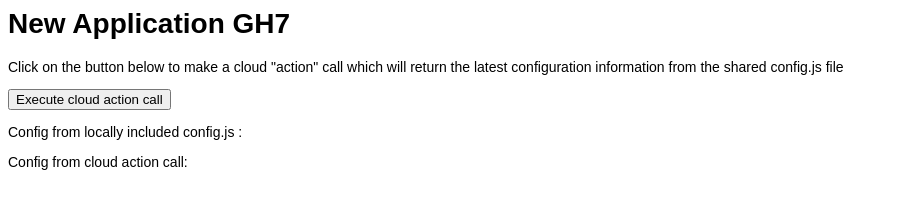
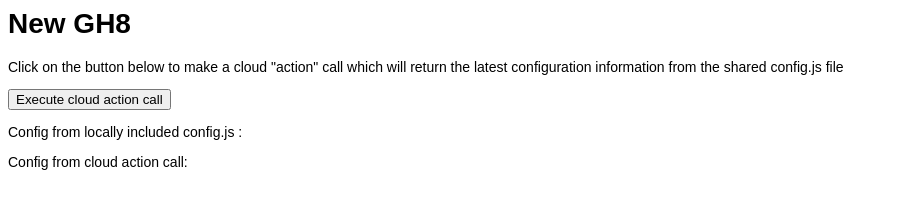
Before and after one commit to mmurphy/Hello-World, a plain HTML site: page client/default/index.html in a window 1280 px wide. Shown: the whole page, without its empty margins (0-898 px from the left). Drawn offline with Linux system fonts and the light colour scheme; files whose address does not match are found by name.

Commit message:
Edited client/default/index.html via GitHub

```diff
--- a/client/default/index.html
+++ b/client/default/index.html
@@ -19,7 +19,7 @@ a new app to the app store.
 
 <link href="css/style.css" rel="stylesheet" />
 
-<h1>New Application GH7</h1>
+<h1>New GH8</h1>
 
 <p> Click on the button below to make a cloud "action" call which will return
   the latest configuration information from the shared config.js file</p>
```
